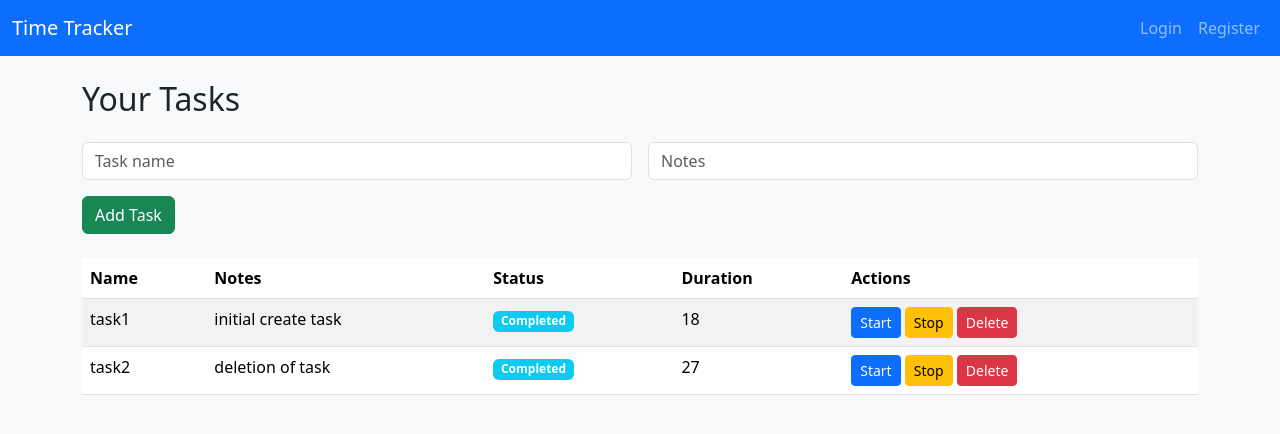
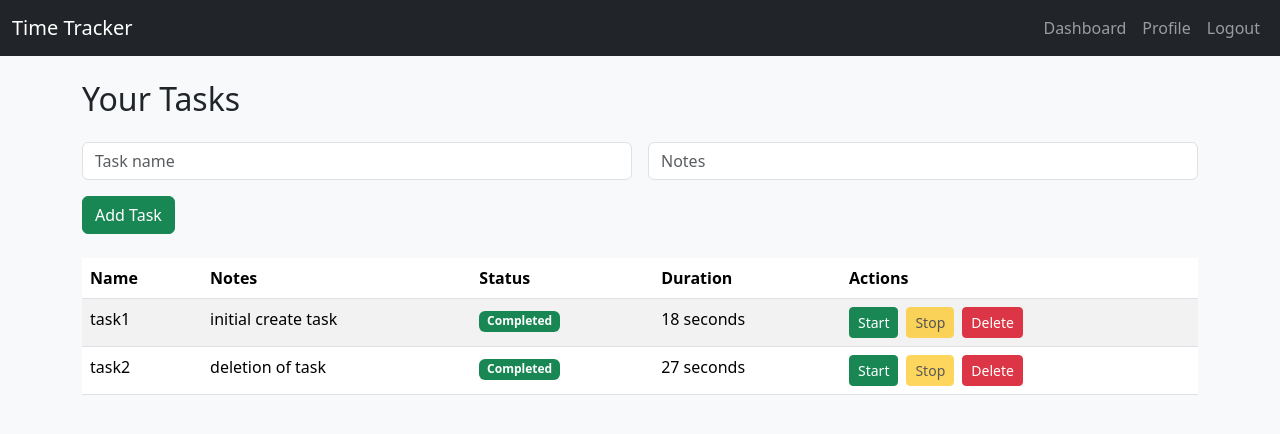
Before and after one commit to Vaish-7/TaskTracker, a Flask app: page /dashboard in a window 1280 px wide. Shown: the top 434 px of the page. Run offline with Flask 3, Linux system fonts and the light colour scheme; a user stored in the database is signed in.

Commit message:
commit and checking till committed or not in github

```diff
--- a/task-time-tracker/app/models.py
+++ b/task-time-tracker/app/models.py
@@ -34,5 +34,4 @@
     end_time = db.Column(db.DateTime, nullable=True)
     duration = db.Column(db.Integer, nullable=True)
     status = db.Column(db.Enum(TaskStatus), nullable=False, default=TaskStatus.READY)
-
     created_at = db.Column(db.DateTime, default=datetime.utcnow)
--- a/task-time-tracker/app/routes.py
+++ b/task-time-tracker/app/routes.py
@@ -5,6 +5,10 @@
 from flask_jwt_extended import create_access_token, jwt_required, get_jwt_identity
 
 bp = Blueprint("routes-bp", __name__)
+
+@bp.route("/")
+def home():
+    return redirect(url_for("routes-bp.login"))
 
 @bp.route("/register", methods=["GET", "POST"])
 def register():
@@ -42,17 +46,21 @@
     return render_template("dashboard.html", tasks=tasks)
 
 @bp.route("/profile")
-@jwt_required()
 def profile():
-    current_user= get_jwt_identity()
+    current_user = session.get("user_id")
+    if not current_user:
+        flash("Please log in first")
+        return redirect(url_for("routes-bp.login"))
+
     user = User.query.get_or_404(current_user)
     tasks = Task.query.filter_by(user_id=current_user).all()
 
     stats = {
         "total": len(tasks),
         "Completed": sum(1 for t in tasks if t.status == TaskStatus.COMPLETED),
-        "started": sum(1 for t in tasks if t.status == TaskStatus.STARTED),
-        "In-progress": sum(1 for t in tasks if t.status == TaskStatus.PROGRESS),
+        "Started": sum(1 for t in tasks if t.status == TaskStatus.STARTED),
+        "In-Progress": sum(1 for t in tasks if t.status == TaskStatus.PROGRESS),
+        "Ready-to-go": sum(1 for t in tasks if t.status == TaskStatus.READY),
     }
 
     return render_template("profile.html", user=user, tasks=tasks, stats=stats)
@@ -70,7 +78,7 @@
         flash("Task name is required", "danger")
         return redirect(url_for("routes-bp.dashboard"))
 
-    task = Task(name=name, notes=notes, user_id=current_user)
+    task = Task(name=name, notes=notes, user_id=current_user, status=TaskStatus.READY)
     db.session.add(task)
     db.session.commit()
     flash("Task created successfully", "success")
--- a/task-time-tracker/app/templates/base.html
+++ b/task-time-tracker/app/templates/base.html
@@ -9,23 +9,39 @@
     <link rel="stylesheet" href="{{ url_for('static', filename='styles.css') }}">
 </head>
 <body class="bg-light">
-    <nav class="navbar navbar-expand-lg navbar-dark bg-primary">
+<nav class="navbar navbar-expand-lg navbar-dark bg-dark">
   <div class="container-fluid">
     <a class="navbar-brand" href="{{ url_for('routes-bp.dashboard') }}">Time Tracker</a>
-            <div class="collapse navbar-collapse">
+    <button class="navbar-toggler" type="button" data-bs-toggle="collapse" data-bs-target="#navbarNav">
+      <span class="navbar-toggler-icon"></span>
+    </button>
+
+    <div class="collapse navbar-collapse" id="navbarNav">
         <ul class="navbar-nav ms-auto">
-                    {% if session.get('jwt') %}
-                        <li class="nav-item"><a class="nav-link" href="{{ url_for('routes-bp.profile') }}">Profile</a></li>
-                        <li class="nav-item"><a class="nav-link" href="{{ url_for('routes-bp.logout') }}">Logout</a></li>
+            {% if session.get('user_id') %}
+                <!-- Show when logged in -->
+                <li class="nav-item">
+                    <a class="nav-link" href="{{ url_for('routes-bp.dashboard') }}">Dashboard</a>
+                </li>
+                <li class="nav-item">
+                    <a class="nav-link" href="{{ url_for('routes-bp.profile') }}">Profile</a>
+                </li>
+                <li class="nav-item">
+                    <a class="nav-link" href="{{ url_for('routes-bp.logout') }}">Logout</a>
+                </li>
                 {% else %}
-                        <li class="nav-item"><a class="nav-link" href="{{ url_for('routes-bp.login') }}">Login</a></li>
-                        <li class="nav-item"><a class="nav-link" href="{{ url_for('routes-bp.register') }}">Register</a></li>
+                <!-- Show when logged out -->
+                <li class="nav-item">
+                    <a class="nav-link" href="{{ url_for('routes-bp.login') }}">Login</a>
+                </li>
+                <li class="nav-item">
+                    <a class="nav-link" href="{{ url_for('routes-bp.register') }}">Register</a>
+                </li>
                 {% endif %}
         </ul>
     </div>
   </div>
 </nav>
-
     <div class="container py-4">
         <!-- Flash Messages -->
         {% with messages = get_flashed_messages(with_categories=true) %}
--- a/task-time-tracker/app/templates/dashboard.html
+++ b/task-time-tracker/app/templates/dashboard.html
@@ -4,7 +4,7 @@
   <h2 class="mb-4">Your Tasks</h2>
 
   <!--Task Form-->
-  <form method="POST" action="/create-task" class="row g-3 mb-4">
+  <form method="POST" action="{{ url_for('routes-bp.create_task') }}" class="row g-3 mb-4">
     <div class="col-md-6">
       <input type="text" name="name" class="form-control" placeholder="Task name" required>
     </div>
@@ -32,14 +32,53 @@
         <tr>
           <td>{{ task.name }}</td>
           <td>{{ task.notes }}</td>
-        <td><span class="badge bg-info">{{ task.status }}</span></td>
-        <td>{{ task.duration or "" }}</td>
           <td>
-          <a href="/tasks/{{ task.id }}/start" class="btn btn-sm btn-primary">Start</a>
-          <a href="/tasks/{{ task.id }}/stop" class="btn btn-sm btn-warning">Stop</a>
-          <a href="/tasks/{{ task.id }}/delete" class="btn btn-sm btn-danger">Delete</a>
+            {% if task.status == 'Completed' %}
+              <span class="badge bg-success">Completed</span>
+            {% elif task.status == 'Started' %}
+              <span class="badge bg-warning text-dark">Started</span>
+            {% elif task.status == 'In-Progress' %}
+              <span class="badge bg-info text-dark">In-Progress</span>
+            {% elif task.status == 'Ready-to-go' %}
+              <span class="badge bg-secondary">Ready-to-go</span>
+            {% endif %}
+          </td>
+          <td>
+            {% if task.duration %}
+              {{ task.duration }} seconds
+            {% else %}
+              -
+            {% endif %}
+          </td>
+          <td>
+            <div class="d-flex gap-2">
+              <!-- Start button -->
+              <form action="{{ url_for('routes-bp.start_task', task_id=task.id) }}" method="post">
+                <button type="submit" class="btn btn-success btn-sm"
+                        {% if task.status not in ['Ready-to-go','Completed'] %}disabled{% endif %}>
+                  Start
+                </button>
+              </form>
+
+              <!-- Stop button -->
+              <form action="{{ url_for('routes-bp.stop_task', task_id=task.id) }}" method="post">
+                <button type="submit" class="btn btn-warning btn-sm"
+                        {% if task.status not in ['Started','In-Progress'] %}disabled{% endif %}>
+                  Stop
+                </button>
+              </form>
+
+              <!-- Delete button -->
+              <form action="{{ url_for('routes-bp.delete_task', task_id=task.id) }}" method="post">
+                <button type="submit" class="btn btn-danger btn-sm"
+                        {% if task.status in ['Started','In-Progress'] %}disabled{% endif %}>
+                  Delete
+                </button>
+              </form>
+            </div>
           </td>
         </tr>
+
       {% endfor %}
     </tbody>
   </table>
```
Also changed, not shown: task-time-tracker/app/templates/profile.html (+28 -7 lines), task-time-tracker/app/__init__.py (line endings or trailing spaces), task-time-tracker/instance/task-timer-tracker.db (added). Lines whose indentation alone changed are shown as unchanged.
